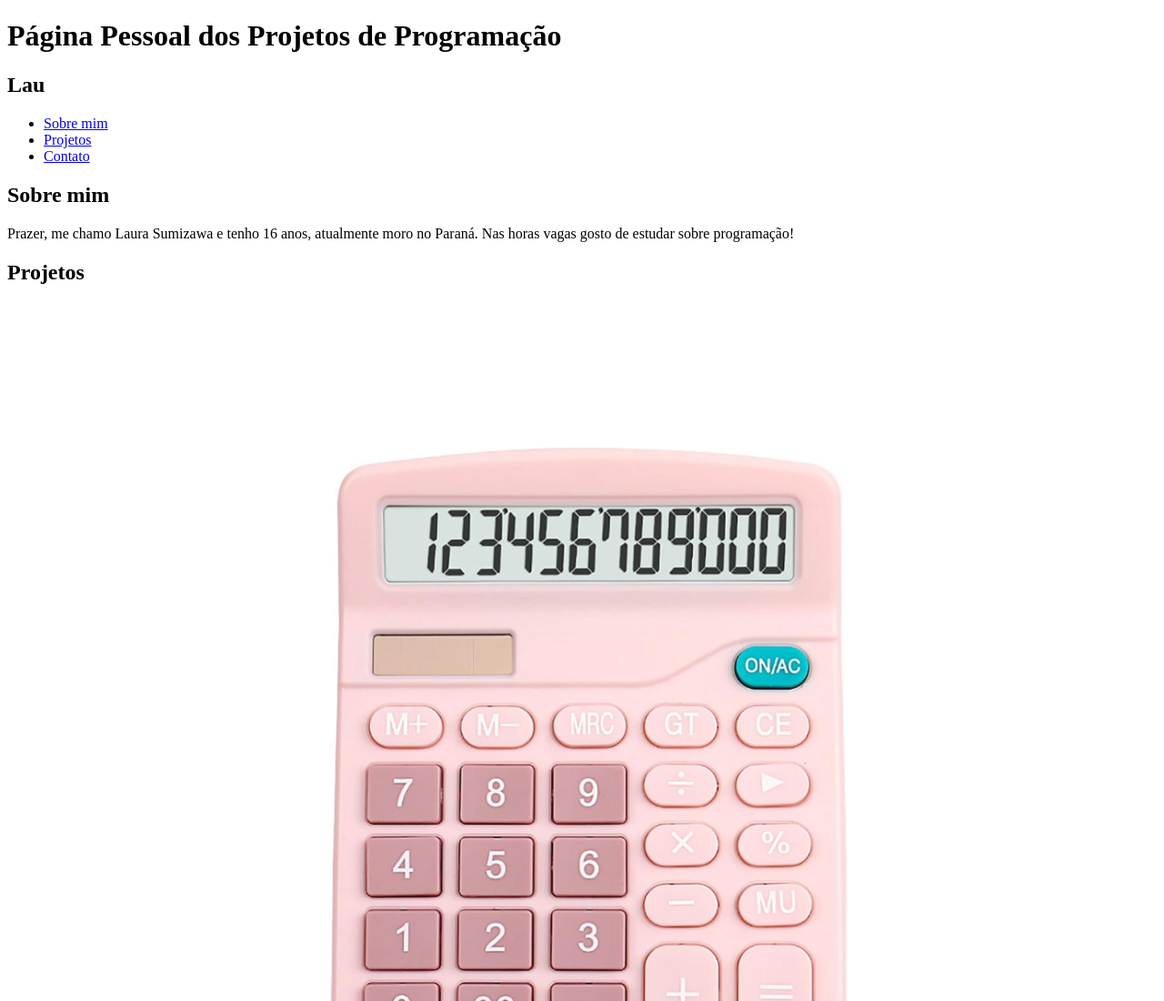
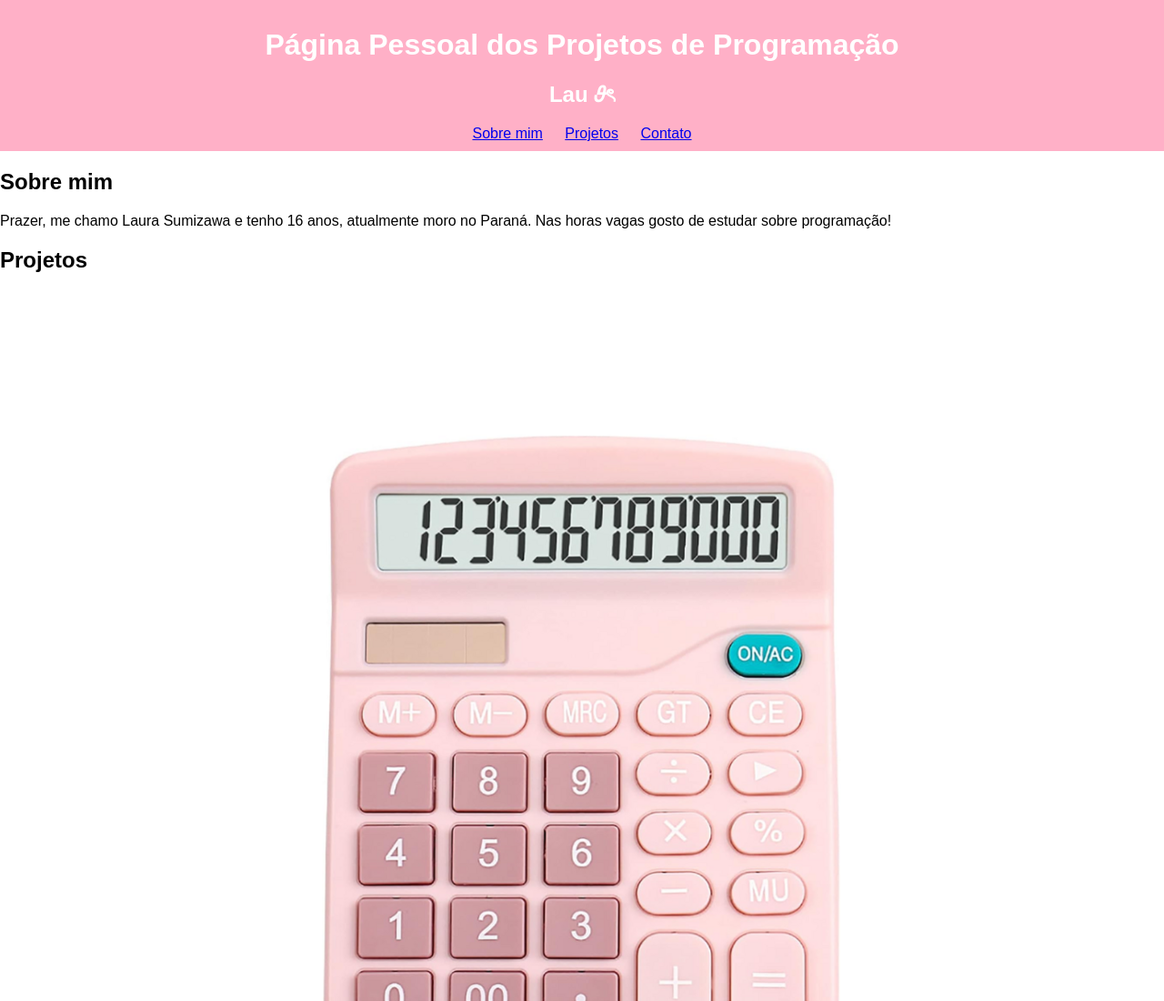
Before and after one commit to lsumizawaa/portlau, a plain HTML site: page index.html in a window 1280 px wide. Shown: the top 1100 px of the page at 91% size. Drawn offline with Linux system fonts and the light colour scheme.

Commit message:
Add files via upload

```diff
--- a/index.html
+++ b/index.html
@@ -9,7 +9,7 @@
 <body>
     <header>
         <h1>Página Pessoal dos Projetos de Programação</h1>
-        <h2>Lau</h2>
+        <h2>Lau 𝜗ৎ</h2>
         <nav>
             <ul>
                 <li><a href="#sobre">Sobre mim</a></li>
--- a/styles.css
+++ b/styles.css
@@ -0,0 +1,24 @@
+body{
+    font-family: Arial, Helvetica, sans-serif;
+    margin: 0;
+    padding: 0;
+    background-color: white;
+}
+
+header{
+    background: #ffb0c7;
+    color: white;
+    padding: 10px 20px;
+    text-align: center;
+}
+
+nav ul{
+    list-style-type: none;
+    padding: 0;
+    margin: 0;
+}
+
+nav ul li{
+    display: inline;
+    margin: 0 10px;
+}
```
